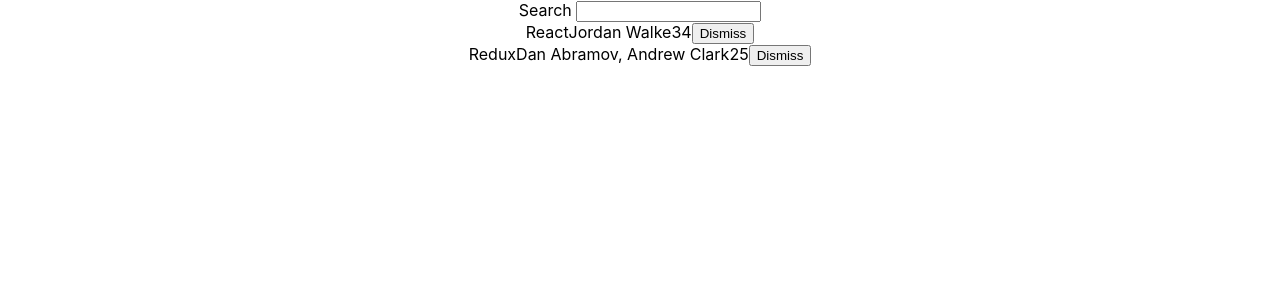
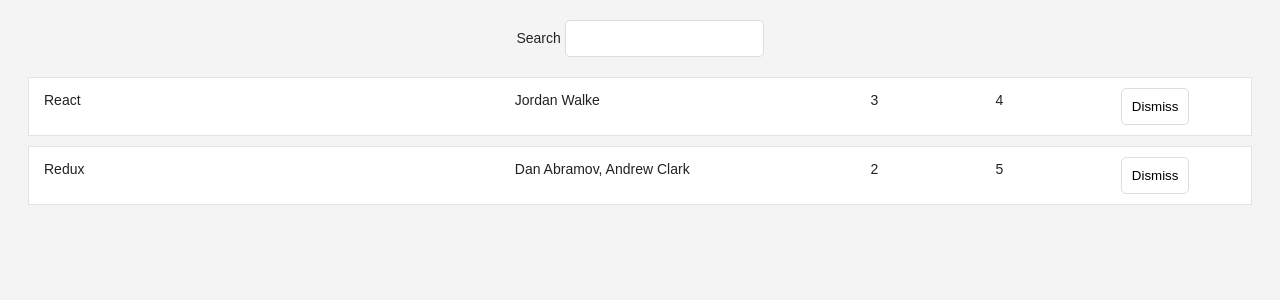
Before and after one commit to DHDave/r-to-r, a React (Create React App) app: page / in a window 1280 px wide. Shown: the top 300 px of the page. Built offline with nearby package versions, Linux system fonts and the light colour scheme.

Commit message:
9 # Styling components

```diff
--- a/src/App.css
+++ b/src/App.css
@@ -1,4 +1,4 @@
-.App {
+/* .App {
   text-align: center;
 }
 
@@ -30,4 +30,67 @@
   to {
     transform: rotate(360deg);
   }
+} */
+
+.page {
+  margin: 20px;
 }
+
+.interactions {
+  text-align: center;
+}
+
+.table {
+  margin: 20px 0;
+}
+
+.table-header {
+  display: flex;
+  line-height: 24px;
+  font-size: 16px;
+  padding: 0 10px;
+  justify-content: space-between;
+}
+
+.table-empty {
+  margin: 200px;
+  text-align: center;
+  font-size: 16px;
+}
+
+.table-row {
+  display: flex;
+  line-height: 24px;
+  white-space: nowrap;
+  margin: 10px 0;
+  padding: 10px;
+  background: #ffffff;
+  border: 1px solid #e3e3e3;
+}
+
+.table-header > span {
+  overflow: hidden;
+  text-overflow: ellipsis;
+  padding: 0 5px;
+}
+
+.table-row > span {
+  overflow: hidden;
+  text-overflow: ellipsis;
+  padding: 0 5px;
+}
+
+.button-nline {
+  border-width: 0;
+  background: transparent;
+  color: inherit;
+  -webkit-font-smoothing: inherit;
+  padding: 0;
+  font-size: inherit;
+  cursor: pointer;
+}
+
+.button-active {
+  border-radius: 0;
+  border-bottom: 1px solid #38BB6c;
+}
--- a/src/App.js
+++ b/src/App.js
@@ -48,13 +48,15 @@ class App extends Component {
   render() {
     const { searchTerm, list } = this.state;
     return (
-      <div className="App">
+      <div className="page">
+        <div className="interactions">
           <Search
             value={searchTerm}
             onChange={this.onSearchChange}
           >
             Search
           </Search>
+        </div>
           <Table
             list={list}
             pattern={searchTerm}
@@ -66,8 +68,7 @@ class App extends Component {
   }
 export default App;
 
-function Search( { value, onChange, children }) {
-    return (
+const Search = ( { value, onChange, children }) =>
   <form>
     {children} <input
       type="text"
@@ -75,33 +76,32 @@ function Search( { value, onChange, children }) {
       onChange={onChange}
     />
   </form>
-    );
-  }
 
-function Table({ list, pattern, onDismiss }) {
-  return (
-    <div>
+const Table = ({ list, pattern, onDismiss }) =>
+  <div className="table">
     {list.filter(isSearched(pattern)).map(item =>
-      <div key={item.objectID}>
-        <span>
+    <div key={item.objectID} className="table-row">
+      <span style = {largeColumn}>
         <a herf={item.url} >{item.title}</a>
       </span>
-        <span>{item.author}</span>
-        <span>{item.num_comments}</span>
-        <span>{item.points}</span>
-        <span>
-          <button onClick={() => onDismiss(item.objectID)}>
+      <span style = {medColumn}>
+        {item.author}</span>
+      <span style = {smallColumn}>
+        {item.num_comments}</span>
+      <span style = {smallColumn}>
+        {item.points}</span>
+      <span style = {smallColumn}>
+      <Button onClick={() => onDismiss(item.objectID)}
+        className="button-inline"
+        >
           Dismiss
-          </button>
+        </Button>
       </span>
     </div>
     )}
   </div>
-  );
-}
 
-function Button({ onClick, className = '', children }) {
-  return (
+const Button = ({ onClick, className = '', children }) =>
   <button
     onClick={onClick}
     className={className}
@@ -109,5 +109,15 @@ function Button({ onClick, className = '', children }) {
   >
     {children}
   </button>
-  );
-}
+
+const largeColumn = {
+  width: '40%',
+};
+
+const medColumn = {
+  width: '30%',
+};
+
+const smallColumn = {
+  width: '10%',
+};
--- a/src/index.css
+++ b/src/index.css
@@ -1,4 +1,4 @@
-body {
+/* body {
   margin: 0;
   padding: 0;
   font-family: -apple-system, BlinkMacSystemFont, "Segoe UI", "Roboto", "Oxygen",
@@ -11,4 +11,46 @@ body {
 code {
   font-family: source-code-pro, Menlo, Monaco, Consolas, "Courier New",
     monospace;
+} */
+
+body {
+  color: #222;
+  background: #f4f4f4;
+  font: 400 14px CoreSans, Arial, sans-serif;
 }
+
+a {
+  color: #222
+}
+
+a:hover {
+  text-decoration: underline;
+}
+
+ul, li {
+  list-style: none;
+  padding: 0;
+  margin: 0;
+}
+
+input {
+  padding: 10px;
+  border-radius: 5px;
+  border: 1px solid #dddddd;
+}
+
+button {
+  padding: 10px;
+  border-radius: 5px;
+  border: 1px solid #dddddd;
+  background: transparent;
+  color: pointer;
+}
+
+button:hover {
+  color: #222;
+}
+
+*:focus {
+  outline: none;
+}
```
Lines whose indentation alone changed are shown as unchanged.
